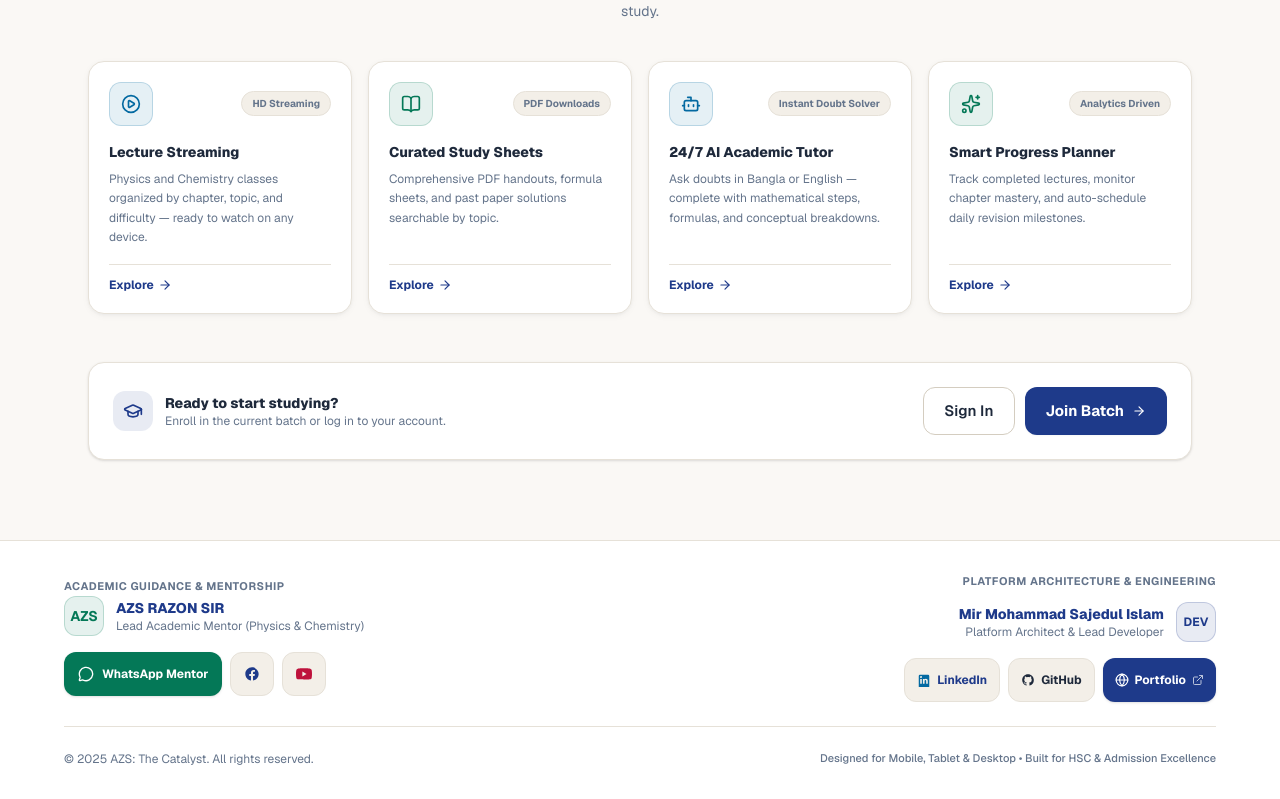
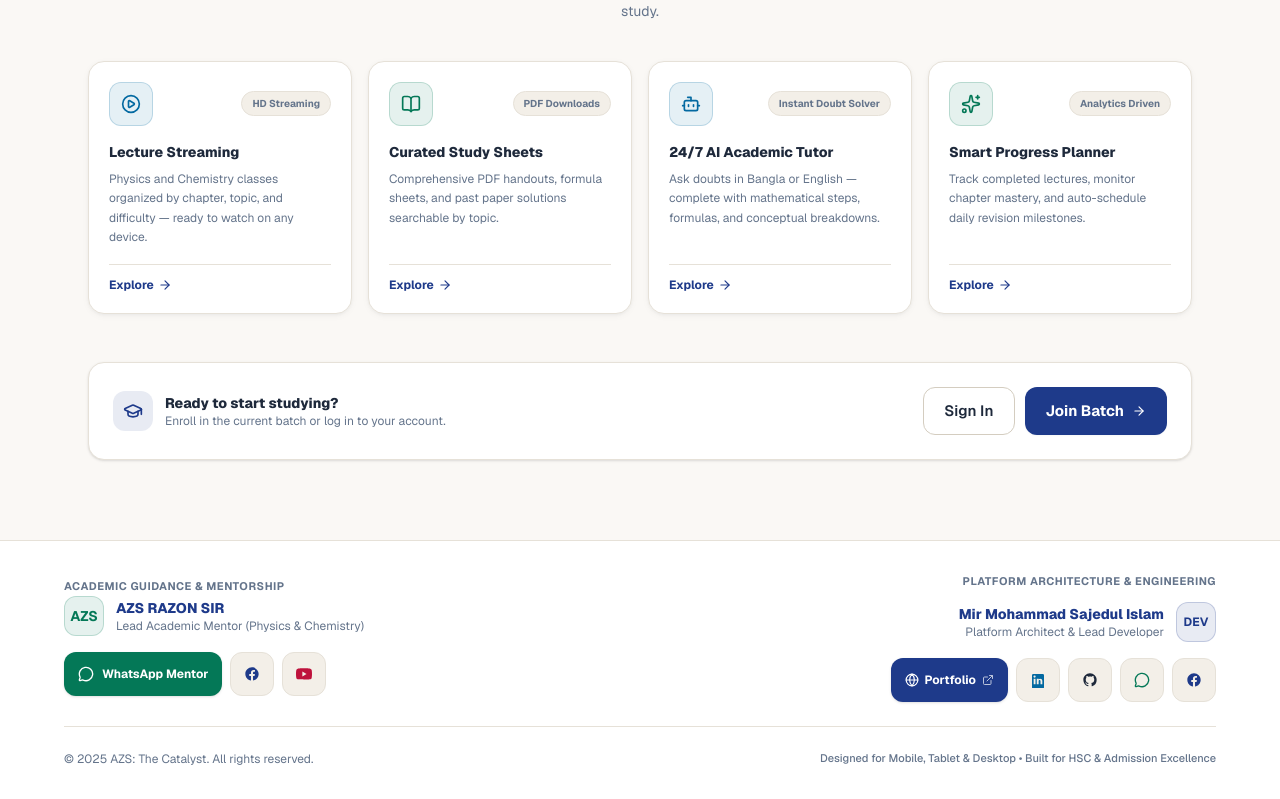
Before and after one commit to sajedulislam5840/AZS-The-Catalyst, a Next.js app in the folder frontend/: page / in a window 1280 px wide. Shown: the part 1179-1978 px from the top of the page. Built offline with nearby package versions, Linux system fonts and the light colour scheme.

Commit message:
Refactor SiteFooter component for clarity and safety

```diff
--- a/frontend/src/components/SiteFooter.tsx
+++ b/frontend/src/components/SiteFooter.tsx
@@ -4,7 +4,7 @@ import React from "react";
 import { DEVELOPER, TEACHER } from "@/lib/social";
 import { ExternalLink, MessageCircle, Globe } from "lucide-react";
 
-// Inline brand SVGs to ensure build safety across all lucide-react versions
+// Inline brand SVGs for type-safe builds across all lucide-react versions
 const FacebookIcon = ({ className = "w-4 h-4" }: { className?: string }) => (
   <svg className={className} fill="currentColor" viewBox="0 0 24 24" aria-hidden="true">
     <path fillRule="evenodd" d="M22 12c0-5.523-4.477-10-10-10S2 6.477 2 12c0 4.991 3.657 9.128 8.438 9.878v-6.987h-2.54V12h2.54V9.797c0-2.506 1.492-3.89 3.777-3.89 1.094 0 2.238.195 2.238.195v2.46h-1.26c-1.243 0-1.63.771-1.63 1.562V12h2.773l-.443 2.89h-2.33v6.988C18.343 21.128 22 16.991 22 12z" clipRule="evenodd" />
@@ -41,7 +41,8 @@ export default function SiteFooter({ compact = false }: SiteFooterProps) {
       <div className="max-w-6xl mx-auto space-y-6">
         {/* TOP SECTION: ACADEMIC GUIDE & DEVELOPER CREDITS */}
         <div className="grid grid-cols-1 md:grid-cols-2 gap-6 pb-6 border-b border-[#E6E1D8]">
-          {/* TEACHER/MENTOR COLUMN */}
+
+          {/* ACADEMIC GUIDE / TEACHER COLUMN */}
           <div className="space-y-3">
             <span className="text-[11px] font-bold uppercase tracking-wider text-[#64748b]">
               Academic Guidance & Mentorship
@@ -59,7 +60,7 @@ export default function SiteFooter({ compact = false }: SiteFooterProps) {
             </div>
 
             {/* TEACHER SOCIAL LINKS */}
-            <div className="flex items-center gap-2 pt-1">
+            <div className="flex items-center gap-2 pt-1 flex-wrap">
               <a
                 href={TEACHER.whatsapp}
                 target="_blank"
@@ -92,7 +93,7 @@ export default function SiteFooter({ compact = false }: SiteFooterProps) {
             </div>
           </div>
 
-          {/* DEVELOPER COLUMN */}
+          {/* PLATFORM DEVELOPER COLUMN */}
           <div className="space-y-3 md:text-right md:flex md:flex-col md:items-end">
             <span className="text-[11px] font-bold uppercase tracking-wider text-[#64748b]">
               Platform Architecture & Engineering
@@ -109,37 +110,57 @@ export default function SiteFooter({ compact = false }: SiteFooterProps) {
               </div>
             </div>
 
-            {/* DEVELOPER SOCIAL & PORTFOLIO LINKS */}
-            <div className="flex items-center gap-2 pt-1">
+            {/* DEVELOPER SOCIAL, CONTACT & PORTFOLIO LINKS */}
+            <div className="flex items-center gap-2 pt-1 flex-wrap md:justify-end">
+              <a
+                href={DEVELOPER.portfolio}
+                target="_blank"
+                rel="noopener noreferrer"
+                className="min-h-[44px] px-3.5 py-2 rounded-xl bg-[#1E3A8A] hover:bg-[#1E40AF] text-white text-xs font-bold transition flex items-center gap-1.5 shadow-sm active:scale-95"
+              >
+                <Globe className="w-3.5 h-3.5" />
+                <span>Portfolio</span>
+                <ExternalLink className="w-3 h-3 opacity-70" />
+              </a>
+
               <a
                 href={DEVELOPER.linkedin}
                 target="_blank"
                 rel="noopener noreferrer"
-                className="min-h-[44px] px-3 py-2 rounded-xl bg-[#F3EFE8] hover:bg-[#E6E1D8] text-[#1E3A8A] text-xs font-bold transition flex items-center gap-1.5 border border-[#E6E1D8] active:scale-95"
+                className="min-h-[44px] min-w-[44px] p-2.5 rounded-xl bg-[#F3EFE8] hover:bg-[#E6E1D8] text-[#0369A1] transition flex items-center justify-center active:scale-95 border border-[#E6E1D8]"
+                title="Developer LinkedIn"
               >
-                <LinkedinIcon className="w-3.5 h-3.5 fill-[#0369A1]" />
-                <span>LinkedIn</span>
+                <LinkedinIcon className="w-4 h-4 fill-[#0369A1]" />
               </a>
 
               <a
                 href={DEVELOPER.github}
                 target="_blank"
                 rel="noopener noreferrer"
-                className="min-h-[44px] px-3 py-2 rounded-xl bg-[#F3EFE8] hover:bg-[#E6E1D8] text-[#1E293B] text-xs font-bold transition flex items-center gap-1.5 border border-[#E6E1D8] active:scale-95"
+                className="min-h-[44px] min-w-[44px] p-2.5 rounded-xl bg-[#F3EFE8] hover:bg-[#E6E1D8] text-[#1E293B] transition flex items-center justify-center active:scale-95 border border-[#E6E1D8]"
+                title="Developer GitHub"
               >
-                <GithubIcon className="w-3.5 h-3.5 fill-[#1E293B]" />
-                <span>GitHub</span>
+                <GithubIcon className="w-4 h-4 fill-[#1E293B]" />
               </a>
 
               <a
-                href={DEVELOPER.portfolio}
+                href={DEVELOPER.whatsapp}
                 target="_blank"
                 rel="noopener noreferrer"
-                className="min-h-[44px] px-3 py-2 rounded-xl bg-[#1E3A8A] hover:bg-[#1E40AF] text-white text-xs font-bold transition flex items-center gap-1.5 shadow-sm active:scale-95"
+                className="min-h-[44px] min-w-[44px] p-2.5 rounded-xl bg-[#F3EFE8] hover:bg-[#E6E1D8] text-[#047857] transition flex items-center justify-center active:scale-95 border border-[#E6E1D8]"
+                title="Developer WhatsApp"
               >
-                <Globe className="w-3.5 h-3.5" />
-                <span>Portfolio</span>
-                <ExternalLink className="w-3 h-3 opacity-70" />
+                <MessageCircle className="w-4 h-4 text-[#047857]" />
+              </a>
+
+              <a
+                href={DEVELOPER.facebook}
+                target="_blank"
+                rel="noopener noreferrer"
+                className="min-h-[44px] min-w-[44px] p-2.5 rounded-xl bg-[#F3EFE8] hover:bg-[#E6E1D8] text-[#1E3A8A] transition flex items-center justify-center active:scale-95 border border-[#E6E1D8]"
+                title="Developer Facebook"
+              >
+                <FacebookIcon className="w-4 h-4 fill-[#1E3A8A]" />
               </a>
             </div>
           </div>
```
